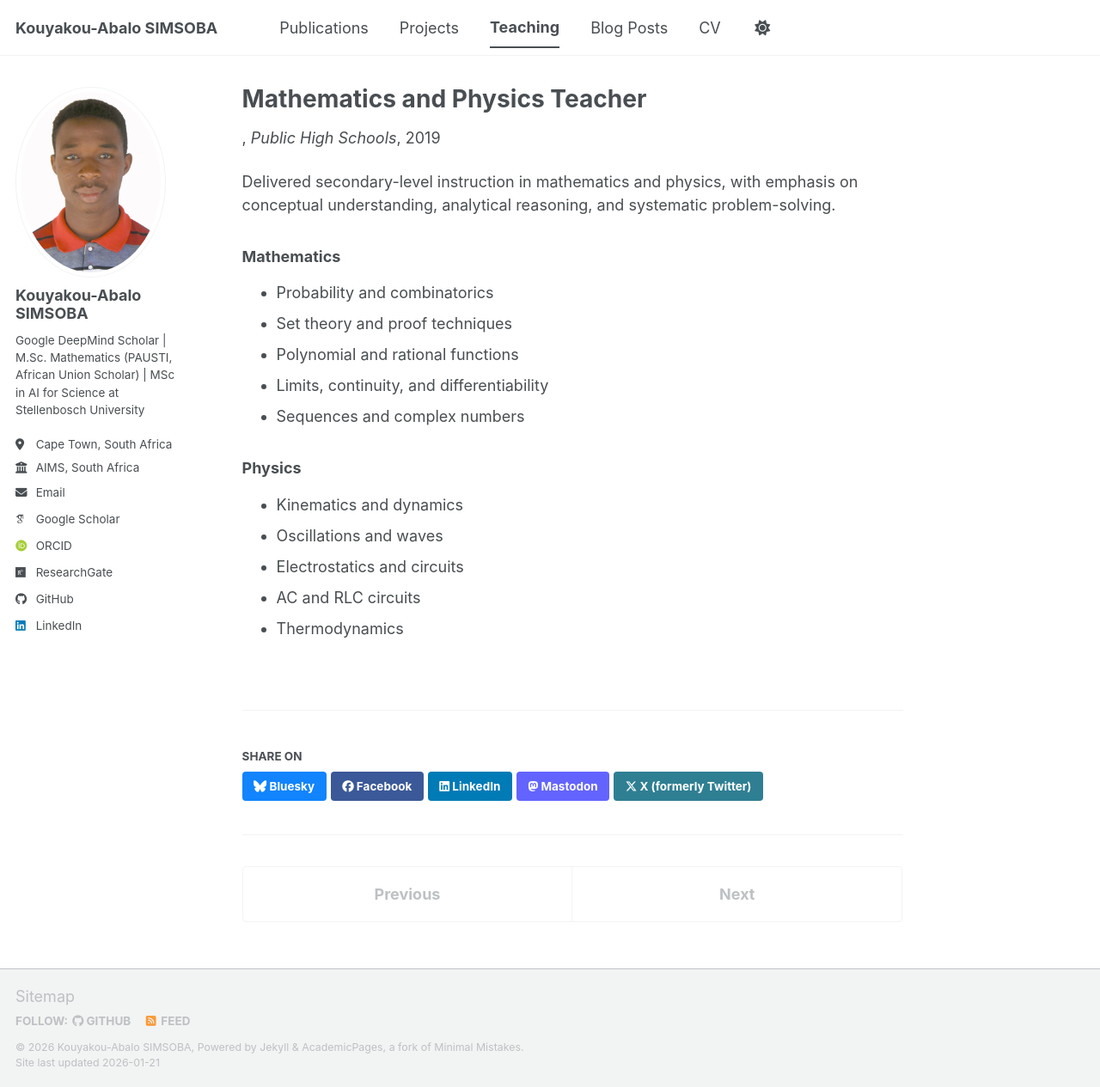
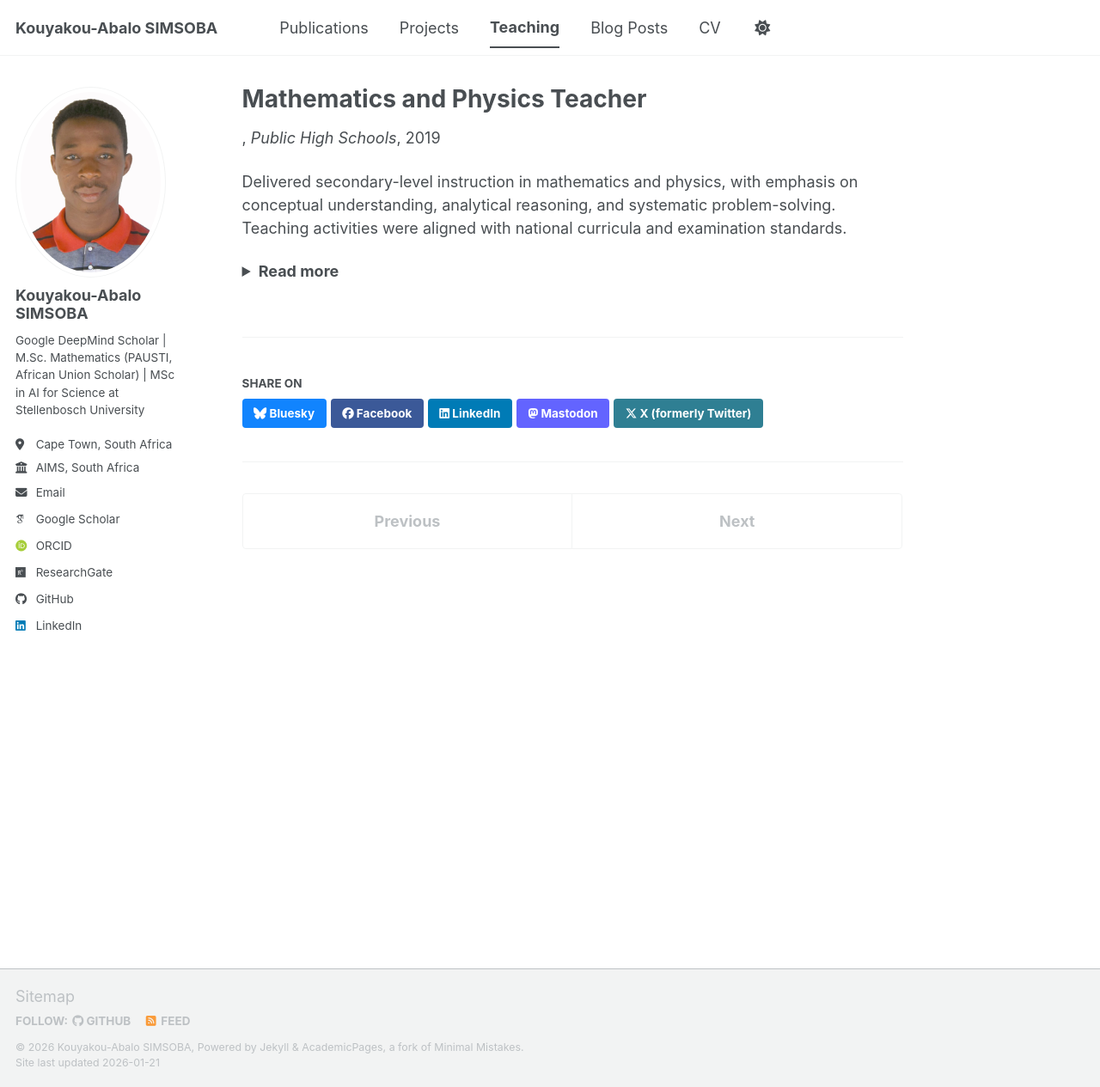
Before and after one commit to simsoba-research/simsoba-research.github.io, a Jekyll site: the page built from _teaching/2014-spring-teaching-1.md, in a window 1280 px wide and 1265 px high. Shown: the whole window at 86% size. Built offline with Jekyll 4.4.1, drawn with Linux system fonts in a browser that asks for light colours; some web fonts are replaced; a script bundle is joined from its source files by our own code; library files that are not in the unit come from our copies.

Commit message:
Update 2014-spring-teaching-1.md

```diff
--- a/_teaching/2014-spring-teaching-1.md
+++ b/_teaching/2014-spring-teaching-1.md
@@ -8,17 +8,25 @@ date: 2019-01-01
 
 Delivered secondary-level instruction in mathematics and physics, with emphasis on
 conceptual understanding, analytical reasoning, and systematic problem-solving.
+Teaching activities were aligned with national curricula and examination standards.
+
+<details>
+<summary><strong>Read more</strong></summary>
 
 ### Mathematics
 - Probability and combinatorics
-- Set theory and proof techniques
-- Polynomial and rational functions
+- Set theory and methods of mathematical proof
+- Polynomial, rational, and homographic functions
 - Limits, continuity, and differentiability
-- Sequences and complex numbers
+- Arithmetic and geometric sequences
+- Complex numbers
 
 ### Physics
-- Kinematics and dynamics
-- Oscillations and waves
-- Electrostatics and circuits
+- Kinematics and Newtonian dynamics
+- Free fall and motion under gravity
+- Oscillations and wave phenomena
+- Electrostatics and electric circuits
 - AC and RLC circuits
 - Thermodynamics
+
+</details>
```
